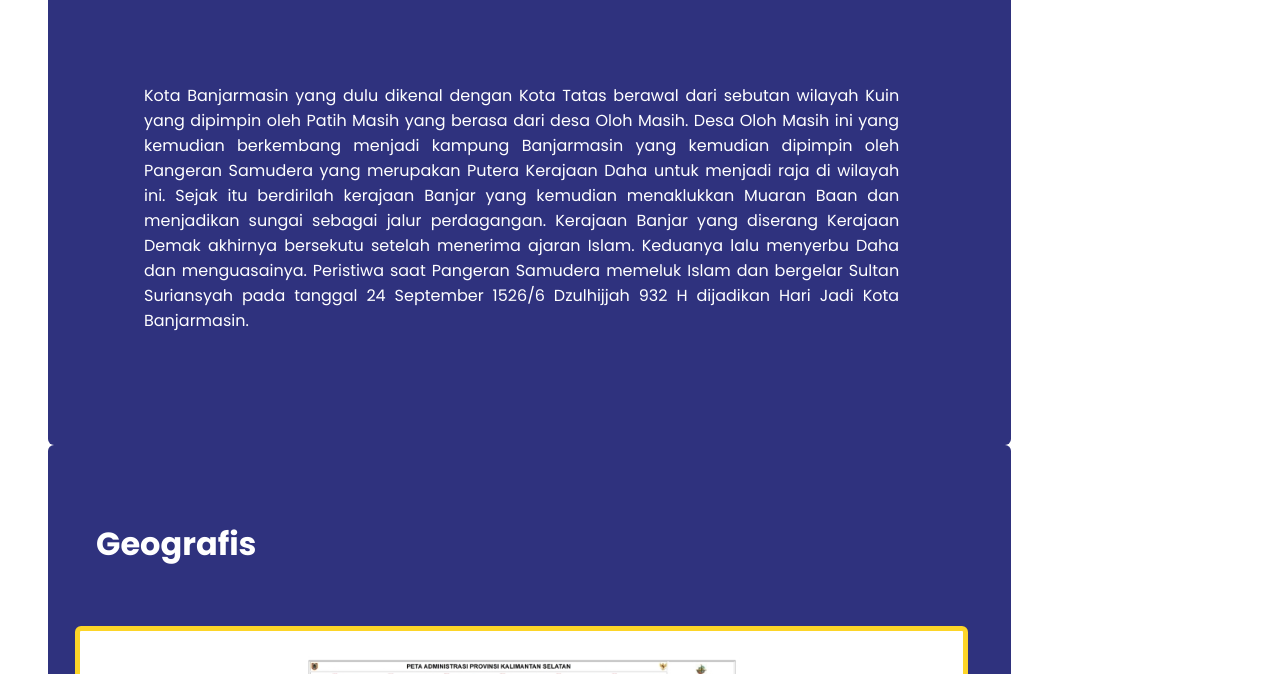
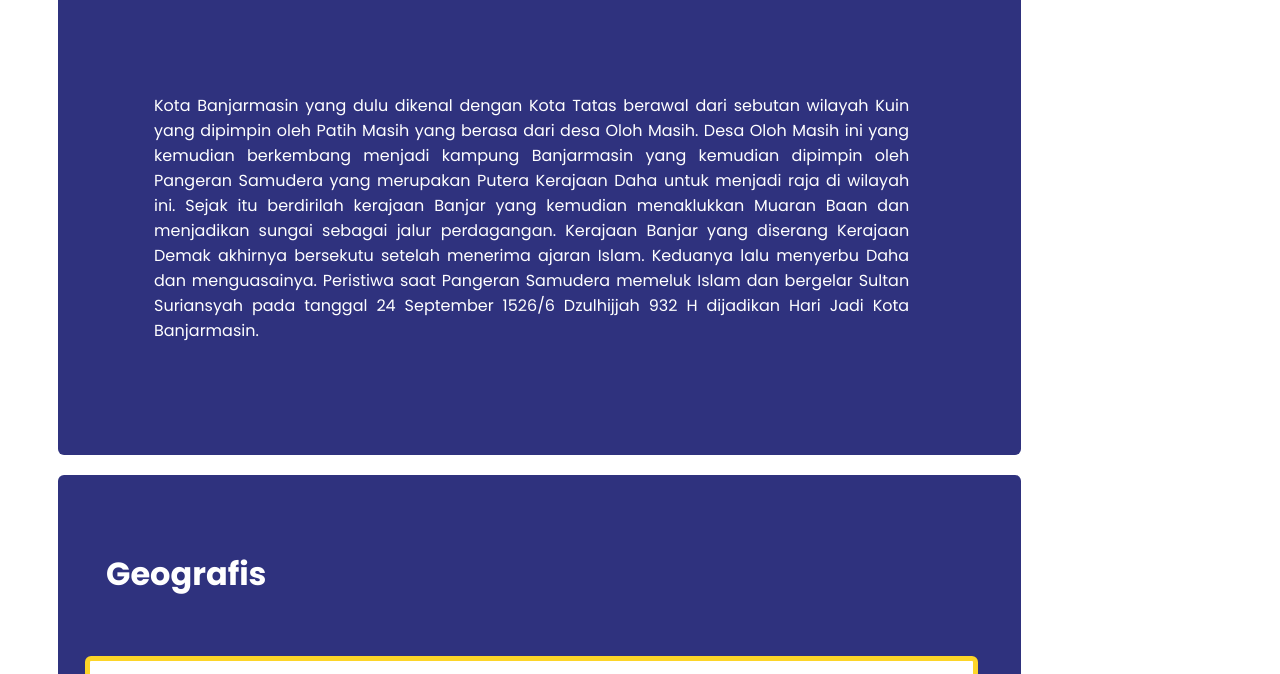
Before and after one commit to Malja321999/TDecodingWebDasar_1, a plain HTML site: page index.html in a window 1280 px wide. Shown: the part 946-1620 px from the top of the page. Drawn offline with Linux system fonts and the light colour scheme.

Commit message:
Update style.css

```diff
--- a/styles/style.css
+++ b/styles/style.css
@@ -4,9 +4,9 @@
     font-style: normal;
 }
 
-.container_body {
-    display: flex;
-    flex-direction: column;
+body {
+    /* display: flex;
+    flex-direction: column;*/
     min-height: screen;
     background-color: white;
     margin: 0;
@@ -70,7 +70,7 @@ a:hover {
     flex-direction: row;
     gap: 6rem;
     width: 100%;
-    margin-right: 1000rem;
+
 }
 
 .content_left {
@@ -96,6 +96,7 @@ a:hover {
     height: fit-content;
     border-radius: 0.375rem;
     background-color: #2f327e;
+    margin: 10px;
 }
 
 .content_article h1 {
```
